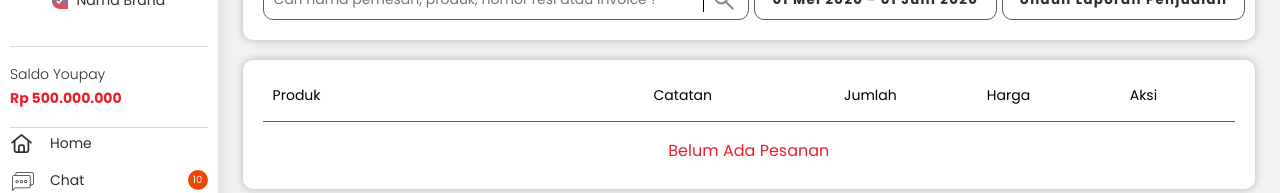
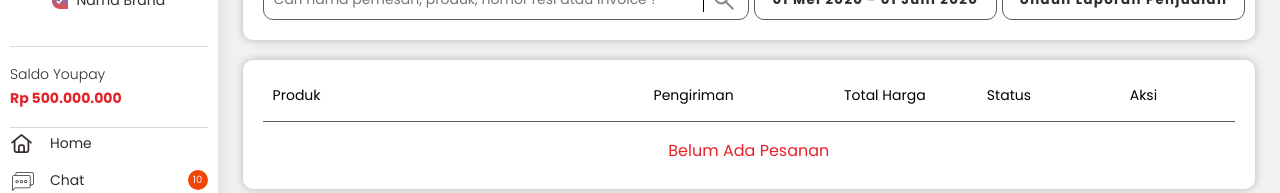
Before and after one commit to pace11/dg-frontend-vendor, a React (Create React App) app: page /sale in a window 1280 px wide. Shown: the part 338-531 px from the top of the page. Built offline with nearby package versions, Linux system fonts and the light colour scheme.

Commit message:
feat: improve content report penjualan

```diff
--- a/src/pages/sale/content-sale.js
+++ b/src/pages/sale/content-sale.js
@@ -36,84 +36,37 @@ const RowContent = styled.div`
 export default function MenuHeader({ menu }) {
   return (
     <ContainerMenu>
-      {menu === 'all_order' ? (
-        <React.Fragment>
       <RowTitle>
         <div>Produk</div>
-            <div>Catatan</div>
-            <div>Jumlah</div>
-            <div>Harga</div>
+        <div>Pengiriman</div>
+        <div>Total Harga</div>
+        <div>Status</div>
         <div>Aksi</div>
       </RowTitle>
+      {menu === 'all_order' ? (
         <RowContent>
           <p>Belum Ada Pesanan</p>
         </RowContent>
-        </React.Fragment>
       ) : menu === 'new_order' ? (
-        <React.Fragment>
-          <RowTitle>
-            <div>Produk</div>
-            <div>Catatan</div>
-            <div>Jumlah</div>
-            <div>Harga</div>
-            <div>Aksi</div>
-          </RowTitle>
         <RowContent>
           <p>Produk Baru Belum Ada</p>
         </RowContent>
-        </React.Fragment>
       ) : menu === 'need_to_be_sent' ? (
-        <React.Fragment>
-          <RowTitle>
-            <div>Produk</div>
-            <div>Catatan</div>
-            <div>Jumlah</div>
-            <div>Harga</div>
-            <div>Aksi</div>
-          </RowTitle>
         <RowContent>
           <p>Pesanan Perlu Dikirim Belum Ada</p>
         </RowContent>
-        </React.Fragment>
       ) : menu === 'in_shipping' ? (
-        <React.Fragment>
-          <RowTitle>
-            <div>Produk</div>
-            <div>Catatan</div>
-            <div>Jumlah</div>
-            <div>Harga</div>
-            <div>Aksi</div>
-          </RowTitle>
         <RowContent>
           <p>Pesanan Dalam Pengiriman Belum Ada</p>
         </RowContent>
-        </React.Fragment>
       ) : menu === 'order_completed' ? (
-        <React.Fragment>
-          <RowTitle>
-            <div>Produk</div>
-            <div>Catatan</div>
-            <div>Jumlah</div>
-            <div>Harga</div>
-            <div>Aksi</div>
-          </RowTitle>
         <RowContent>
           <p>Pesanan Selesai Belum Ada</p>
         </RowContent>
-        </React.Fragment>
       ) : (
-        <React.Fragment>
-          <RowTitle>
-            <div>Produk</div>
-            <div>Catatan</div>
-            <div>Jumlah</div>
-            <div>Harga</div>
-            <div>Aksi</div>
-          </RowTitle>
         <RowContent>
           <p>Pesanan Dibatalkan Belum Ada</p>
         </RowContent>
-        </React.Fragment>
       )}
     </ContainerMenu>
   )
```
Lines whose indentation alone changed are shown as unchanged.
